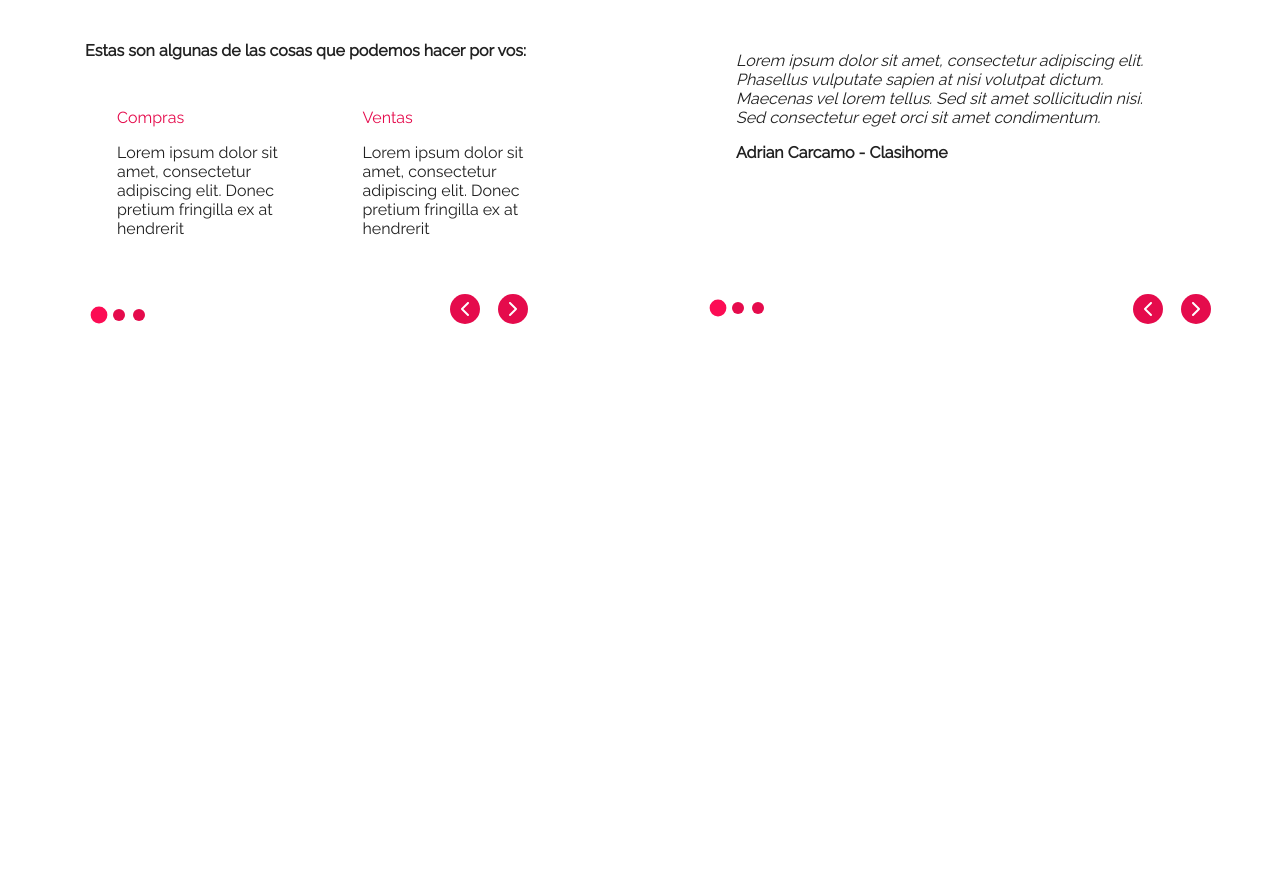
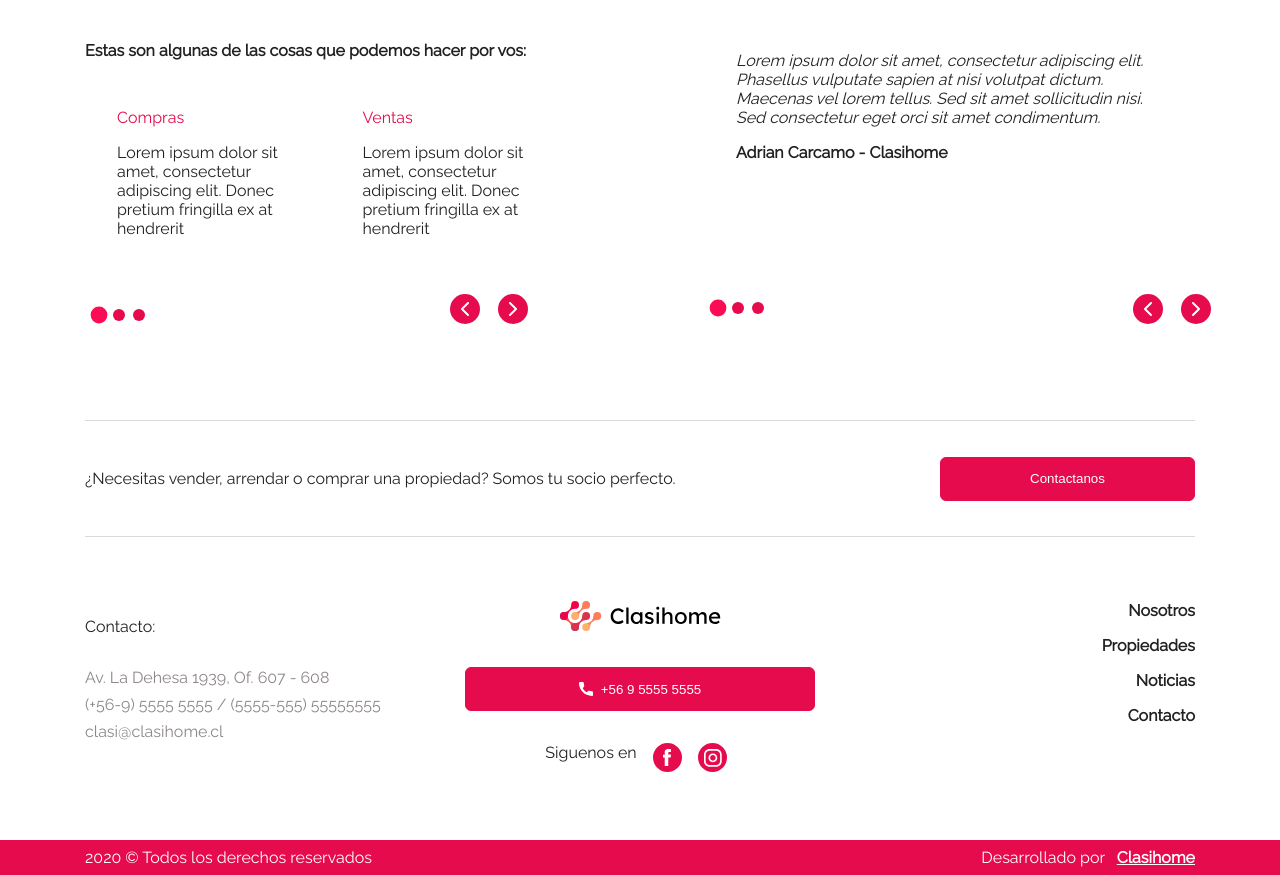
Before and after one commit to felixTineo/clasi-template-clasi, a Gatsby site: page / in a window 1280 px wide. Shown: the part 2700-3575 px from the top of the page. Before the commit the page ends 3024 px from the top, so only its background shows below. Built offline with nearby package versions, Linux system fonts and the light colour scheme; Gatsby itself is replaced by a stand-in of ours.

Commit message:
home done

```diff
--- a/src/_components/buttons/button.js
+++ b/src/_components/buttons/button.js
@@ -1,4 +1,3 @@
-import React from 'react';
 import styled from 'styled-components';
 import { hexToHsl } from '../../_util';
 
--- a/src/_components/buttons/icon.js
+++ b/src/_components/buttons/icon.js
@@ -1,4 +1,3 @@
-import React from 'react';
 import styled from 'styled-components';
 import { hexToHsl } from '../../_util';
 
--- a/src/_components/buttons/responsive.js
+++ b/src/_components/buttons/responsive.js
@@ -43,7 +43,7 @@ export default ({ onClick, visible })=> {
       gsap.to('#responsive-bar-middle', .25, { opacity: 1, backgroundColor: office.main.primaryColor });
       gsap.to('#responsive-bar-bottom', .25, { y: 0, rotate: 0, backgroundColor: office.main.primaryColor });
     }
-  },[visible])
+  },[visible, office.main.primaryColor])
 
   return(
     <Button onClick={onClick}>
--- a/src/_components/cards/property.js
+++ b/src/_components/cards/property.js
@@ -1,7 +1,6 @@
 import React from 'react';
 import Link from '../link';
 import styled from 'styled-components';
-import { Button } from '../buttons';
 
 const CardCont = styled.div`
   background-color: #fff;
--- a/src/_components/carousels/property.js
+++ b/src/_components/carousels/property.js
@@ -1,6 +1,5 @@
 import React, { useContext, Fragment } from 'react';
 import Context from '../../_context';
-import styled from 'styled-components';
 import { PropertyCard } from '../cards'
 import { Visible, Hidden } from 'react-grid-system';
 import { CarouselProvider, Slider, Slide, ButtonBack, ButtonNext } from 'pure-react-carousel';
--- a/src/_components/carousels/review.js
+++ b/src/_components/carousels/review.js
@@ -2,7 +2,7 @@ import React, { useContext, Fragment } from 'react';
 import Context from '../../_context';
 import styled from 'styled-components';
 import { Visible, Hidden } from 'react-grid-system';
-import { CarouselProvider, Slider, Slide, ButtonBack, ButtonNext, DotGroup, Dot } from 'pure-react-carousel';
+import { CarouselProvider, Slider, Slide, ButtonBack, ButtonNext, Dot } from 'pure-react-carousel';
 import 'pure-react-carousel/dist/react-carousel.es.css';
 
 const RevieweCont = styled.div`
--- a/src/_components/carousels/service.js
+++ b/src/_components/carousels/service.js
@@ -1,9 +1,8 @@
 import React, { useContext, Fragment } from 'react';
 import Context from '../../_context';
 import styled from 'styled-components';
-import { PropertyCard } from '../cards'
 import { Visible, Hidden } from 'react-grid-system';
-import { CarouselProvider, Slider, Slide, ButtonBack, ButtonNext, DotGroup, Dot } from 'pure-react-carousel';
+import { CarouselProvider, Slider, Slide, ButtonBack, ButtonNext, Dot } from 'pure-react-carousel';
 import 'pure-react-carousel/dist/react-carousel.es.css';
 
 const chunkArray = (myArray, chunk) =>{
@@ -65,7 +64,7 @@ export default ()=> {
                   <ServiceContainer>
                   {
                     mainItem.map(item => (
-                        <Service {...item} />
+                        <Service key={item.id} {...item} />
                     ))
                   }
                   </ServiceContainer>
--- a/src/_components/forms/form-code.js
+++ b/src/_components/forms/form-code.js
@@ -1,5 +1,5 @@
 import React from 'react';
-import styled from 'styled-components';
-import { Row, Col } from 'react-grid-system';
+//import styled from 'styled-components';
+//import { Row, Col } from 'react-grid-system';
 
 export default ()=> <span>Formulario buscar por codigo</span>
--- a/src/_components/inputs/text.js
+++ b/src/_components/inputs/text.js
@@ -1,4 +1,3 @@
-import React from 'react';
 import styled from 'styled-components';
 
 export default styled.input`
--- a/src/_context/index.js
+++ b/src/_context/index.js
@@ -1,3 +1,3 @@
-import React, { createContext } from 'react';
+import { createContext } from 'react';
 
 export default createContext(null);
--- a/src/_context/state.js
+++ b/src/_context/state.js
@@ -10,7 +10,7 @@ export default {
     id: "5e8e36b31c9d440000d35090",
     name: "ClasiHome",
     email: "clasi@clasihome.cl",
-    address: "Hola",
+    address: "Av. La Dehesa 1939, Of. 607 - 608",
     phone: {
       countryCode: "+56",
       areaCode: "9",
--- /dev/null
+++ b/src/_layout/footer/index.js
@@ -0,0 +1,228 @@
+import React, { useContext } from 'react';
+import { Link as GatsbyLink } from 'gatsby';
+import Context from '../../_context';
+import { Container, Row, Col, Visible } from 'react-grid-system';
+import { Button } from '../../_components/buttons';
+import styled from 'styled-components';
+
+const Footer = styled.footer`
+
+`
+const MainFooter = styled.div`
+  padding: 4rem 0;
+`
+const FooterRightsCont = styled.div`
+  background-color: ${props => props.theme.main.primaryColor};
+  color: ${props => props.theme.main.secondaryColor};
+  padding: 2rem 0;
+  @media(min-width: 768px){
+    padding: .5rem 0;
+  }
+`
+const OfficeInfoCont = styled.ul`
+  padding: 0;
+  margin: 0;
+  margin-top: 2rem;
+  list-style: none;
+`
+const OfficeInfo = styled.li`
+  color: #8E8787;
+  margin-bottom: .5rem;
+`
+const FooterRights = styled.ul`
+  padding: 0;
+  margin: 0;
+  list-style: none;
+  display: flex;
+  flex-direction: column;
+  justify-content: space-between;
+  align-items: flex-start;
+  @media(min-width: 768px){
+    flex-direction: row;
+    align-items: center;
+  }
+`
+const NavCont = styled.div`
+  margin: 2rem 0;
+  @media(min-width: 768px){
+    margin: 0;
+  }
+`
+const NavLink = styled.a`
+  color: #212121;
+  transition: 250ms ease;
+  text-decoration: none;
+  font-weight: bold;
+  margin-bottom: 1rem;
+  @media(min-width: 768px){
+    display: block;
+    text-align: right;
+  }
+  &:hover{
+    color: ${props => props.theme.main.primaryColor} !important;
+  }
+  &:visited{
+    color: #212121;
+  }
+`
+const SvgIcon = styled.svg`
+  fill: ${props => props.social ? props.theme.main.primaryColor : "#fff"};
+  margin-right: .5rem;
+`
+const SocialNav = styled.ul`
+  padding: 0;
+  margin: 0;
+  list-style: none;
+  //color: ${props => props.theme.main.primaryColor};
+  display: flex;
+  align-content: center;
+  justify-content: center;
+  margin-top: 2rem;
+`
+
+const SocialItem = styled.li`
+  margin-left: .5rem;
+`
+
+const Logo = styled.img`
+  object-fit: cover;
+  object-position: center;
+  max-width: 180px;
+`
+
+const HeaderTitle = styled.h1`
+  color: ${props => props.theme.main.primaryColor};
+  font-size: 1rem;
+  font-weight: bold;
+`
+
+const DevelopBy = styled.a`
+  color: #fff !important;
+  font-weight: bold;
+  margin-left: .5rem;
+`
+
+const LogoCont = styled.div`
+  margin-bottom: 2rem;
+  text-align: center;
+`
+
+
+export default ()=> {
+  const office = useContext(Context).office;
+  const state = useContext(Context);
+  return(
+    <Footer>
+      <MainFooter>
+        <Container>
+          <Row>
+            <Col xs={12} md={4}>
+              <p>Contacto:</p>
+              <OfficeInfoCont>
+                <OfficeInfo>
+                  {office.address}
+                </OfficeInfo>
+                <OfficeInfo>
+                  {`(${office.phone.countryCode}-${office.phone.areaCode}) ${office.phone.phoneNumber} / (${office.mobile.countryCode}-${office.mobile.areaCode}) ${office.mobile.phoneNumber}`}
+                </OfficeInfo>
+                <OfficeInfo>
+                  {office.email}
+                </OfficeInfo>
+              </OfficeInfoCont>
+            </Col>
+            <Col xs={12} md={4}>
+              <Row>
+                <Col xs={12}>
+                  <GatsbyLink to="/" style={{ textDecoration: 'none' }}>
+                    <LogoCont>
+                        {
+                          state.main.logo.isImage
+                            ?<Logo src="/logo.svg" alt="logo" />
+                            :<HeaderTitle>{state.main.logo.value}</HeaderTitle>
+                        }
+                    </LogoCont>
+                  </GatsbyLink>
+                </Col>
+                <Col xs={12}>
+                  <Button outlined primary block>
+                    <SvgIcon width="14" height="14" viewBox="0 0 14 14" fill="none" xmlns="http://www.w3.org/2000/svg">
+                      <path d="M12.8766 9.1894C12.0195 9.1894 11.1779 9.05534 10.3804 8.79178C9.98958 8.65849 9.50917 8.78077 9.27066 9.02573L7.6965 10.2141C5.87092 9.23956 4.7464 8.11541 3.78521 6.30354L4.93857 4.77039C5.23822 4.47114 5.3457 4.03401 5.21693 3.62385C4.95224 2.82213 4.81779 1.98093 4.81779 1.12343C4.81782 0.503963 4.31386 0 3.69443 0H1.12339C0.503964 0 0 0.503964 0 1.12339C0 8.22365 5.77639 14 12.8766 14C13.4961 14 14 13.496 14 12.8766V10.3127C14 9.69336 13.496 9.1894 12.8766 9.1894Z"/>
+                    </SvgIcon>
+                      <span>{`${office.phone.countryCode} ${office.phone.areaCode} ${office.phone.phoneNumber}`}</span>
+                  </Button>
+                </Col>
+                <Col xs={12}>
+                  <SocialNav>
+                    <li>Siguenos en</li>
+                    <SocialItem style={{ marginLeft: "1rem" }}>
+                      <a href="https://www.facebook.com">
+                        <SvgIcon social={true} width="29" height="29" fill="none" version="1.1" viewBox="0 0 29 29" xmlns="http://www.w3.org/2000/svg">
+                          <path d="m14.457 0a14.5 14.5 0 0 0-14.457 14.5 14.5 14.5 0 0 0 14.5 14.5 14.5 14.5 0 0 0 14.5-14.5 14.5 14.5 0 0 0-14.5-14.5 14.5 14.5 0 0 0-0.042969 0zm0.91016 6h2.6328v2.9805h-1.9355c-0.3833 0-0.76953 0.39326-0.76953 0.68555v1.957h2.7012c-0.1087 1.5007-0.33203 2.873-0.33203 2.873h-2.3828v8.5039h-3.5527v-8.5059h-1.7285v-2.8613h1.7285v-2.3398c0-0.42786-0.087828-3.293 3.6387-3.293z" />
+                        </SvgIcon>
+                      </a>
+                    </SocialItem>
+                    <SocialItem>
+                      <a href="https://www.instagram.com">
+                        <SvgIcon social={true} width="29" height="29" fill="none" version="1.1" viewBox="0 0 29 29" xmlns="http://www.w3.org/2000/svg">
+                          <path d="m14.457 0a14.5 14.5 0 0 0-14.457 14.5 14.5 14.5 0 0 0 14.5 14.5 14.5 14.5 0 0 0 14.5-14.5 14.5 14.5 0 0 0-14.5-14.5 14.5 14.5 0 0 0-0.042969 0zm-2.916 6h6.6504c3.0602 0 5.543 2.4808 5.543 5.541v6.6504c0 3.0602-2.4828 5.543-5.543 5.543h-6.6504c-3.0603 0-5.541-2.4828-5.541-5.543v-6.6504c0-3.0603 2.4808-5.541 5.541-5.541zm0 1.6621c-2.1392 0-3.8789 1.7397-3.8789 3.8789v6.6504c0 2.1392 1.7397 3.8809 3.8789 3.8809h6.6504c2.1392 0 3.8809-1.7417 3.8809-3.8809v-6.6504c0-2.1392-1.7417-3.8789-3.8809-3.8789h-6.6504zm3.3262 2.7715c2.4484 0 4.4336 1.9852 4.4336 4.4336 0 2.4484-1.9852 4.4336-4.4336 4.4336-2.4484 0-4.4336-1.9852-4.4336-4.4336 0-2.4484 1.9852-4.4336 4.4336-4.4336zm0 1.6621c-1.5273 0-2.7715 1.243-2.7715 2.7715 0 1.5273 1.2442 2.7715 2.7715 2.7715 1.5273 0 2.7715-1.2442 2.7715-2.7715 0-1.5285-1.2442-2.7715-2.7715-2.7715z"/>
+                        </SvgIcon>
+                      </a>
+                    </SocialItem>
+                  </SocialNav>
+                </Col>
+              </Row>
+            </Col>
+            <Col xs={12} md={4}>
+              <NavCont>
+                <Row>
+                  <Col xs={6} md={12}>
+                    <NavLink href="#about">
+                      Nosotros
+                    </NavLink>
+                  </Col>
+                  <Col xs={6} md={12}>
+                    <NavLink href="#properties">
+                      Propiedades
+                    </NavLink>
+                  </Col>
+                  <Visible md xs xxl lg xl>
+                    <Col xs={6} md={12}>
+                      <NavLink href="#news">
+                        Noticias
+                      </NavLink>
+                    </Col>
+                  </Visible>
+                  <Col xs={6} md={12}>
+                    <NavLink href="#contact">
+                      Contacto
+                    </NavLink>
+                  </Col>
+                </Row>
+              </NavCont>
+            </Col>
+          </Row>
+        </Container>
+      </MainFooter>
+      <FooterRightsCont>
+        <Container>
+          <FooterRights>
+            <li>2020 © Todos los derechos reservados</li>
+            <li>Desarrollado por <DevelopBy href="https://www.clasihome.cl">Clasihome</DevelopBy></li>
+          </FooterRights>
+        </Container>
+      </FooterRightsCont>
+
+    </Footer>
+  )
+}
+/*
+              <GatsbyLink to="/" style={{ textDecoration: 'none' }}>
+                <a href="/">
+                    {
+                      state.main.logo.isImage
+                        ?<Logo src={state.main.logo.value} alt="logo" />
+                        :<HeaderTitle>{state.main.logo.value}</HeaderTitle>
+                    }
+                </a>
+              </GatsbyLink>
+*/
--- a/src/_layout/header/nav-movil.js
+++ b/src/_layout/header/nav-movil.js
@@ -128,12 +128,12 @@ export default ()=> {
           </SocialItem>
           <SocialItem>
             <NavLink href="https://facebook.com" target="_blank">
-              <img src="/icons/facebook.svg" />
+              <img src="/icons/facebook.svg" alt="facebook" />
             </NavLink>
           </SocialItem>
           <SocialItem>
             <NavLink href="https://instagram.com" target="_blank">
-              <img src="/icons/instagram.svg" />
+              <img src="/icons/instagram.svg" alt="instagram" />
             </NavLink>
           </SocialItem>
         </SocialCont>
--- a/src/_layout/index.js
+++ b/src/_layout/index.js
@@ -1,8 +1,9 @@
-import React, { useEffect } from 'react';
+import React from 'react';
 import Context from '../_context';
 import data from '../_context/state';
 import styled, { ThemeProvider } from 'styled-components';
 import Header from './header';
+import Footer from './footer';
 
 const Layout = styled.div`
   overflow: hidden;
@@ -27,6 +28,7 @@ export default ({ children })=> {
           <Body>
             {children}
           </Body>
+          <Footer />
         </Layout>
       </ThemeProvider>
     </Context.Provider>
--- a/src/_sections/home/about.js
+++ b/src/_sections/home/about.js
@@ -7,6 +7,7 @@ import { ServiceCarousel, ReviewCarousel } from '../../_components/carousels';
 
 const MainCont = styled.section`
   position: relative;
+  padding-bottom: 6rem;
 `
 const HeroInfoCont = styled.div`
   background-color: ${props => props.theme.main.primaryColor};
@@ -61,7 +62,6 @@ const CarouselCont = styled.div`
 
 export default ()=> {
   const state = useContext(Context).home;
-  console.log("FOOOOOOOOOOO", state);
   return(
     <MainCont>
       <HeroInfoCont>
@@ -100,7 +100,7 @@ export default ()=> {
           <Col xs={12} md={6}>
             <TitleQuoteCont>
               <SvgCont width="84" height="101" viewBox="0 0 84 101" fill="none" xmlns="http://www.w3.org/2000/svg">
-                <path fill-rule="evenodd" clip-rule="evenodd" d="M56 48.3737L56 0H84L84 48.3737L72.6923 101H58.1538L66.2308 48.3737H56ZM0 48.3737L0 0L28 0L28 48.3737L16.6923 101H2.15385L10.2308 48.3737H0Z"/>
+                <path fillRule="evenodd" clipRule="evenodd" d="M56 48.3737L56 0H84L84 48.3737L72.6923 101H58.1538L66.2308 48.3737H56ZM0 48.3737L0 0L28 0L28 48.3737L16.6923 101H2.15385L10.2308 48.3737H0Z"/>
               </SvgCont>
             </TitleQuoteCont>
             <QuoteCarouselCont>
--- /dev/null
+++ b/src/_sections/home/contact.js
@@ -0,0 +1,39 @@
+import React, { useContext } from 'react';
+import styled from 'styled-components';
+import { Container, Row, Col } from 'react-grid-system';
+import Context from '../../_context';
+import { Button } from '../../_components/buttons';
+
+const SectionCont = styled.div`
+  padding: 2rem 0;
+  border-top: 1px solid #dadada;
+  border-bottom: 1px solid #dadada;
+`
+const SectionText = styled.p`
+  text-align: center;
+  @media(min-width: 768px){
+    text-align: left;
+  }
+`
+
+export default ()=> {
+  const sectionText = useContext(Context).home.contact.title;
+  return(
+    <Container>
+      <SectionCont>
+          <Row align="center">
+            <Col xs={12} md={9}>
+              <SectionText>
+                {sectionText}
+              </SectionText>
+            </Col>
+            <Col xs={12} md={3}>
+              <Button outlined primary block>
+                Contactanos
+              </Button>
+            </Col>
+          </Row>
+      </SectionCont>
+    </Container>
+  )
+}
--- a/src/_sections/home/hero.js
+++ b/src/_sections/home/hero.js
@@ -2,7 +2,6 @@ import React, { useContext } from 'react';
 import styled from 'styled-components';
 import Context from '../../_context';
 import { FormProperty } from '../../_components/forms'
-import { Container } from 'react-grid-system';
 
 const MainCont = styled.section`
   position: relative;
@@ -54,7 +53,7 @@ export default ()=> {
       <DownButton href="#properties">
         <SvgCont width="30" height="30" viewBox="0 0 30 30" fill="none" xmlns="http://www.w3.org/2000/svg">
           <circle cx="15" cy="15" r="14.5"/>
-          <path d="M19.2426 14L15 18.2427L10.7574 14" stroke-linecap="round" stroke-linejoin="round"/>
+          <path d="M19.2426 14L15 18.2427L10.7574 14" strokeLinecap="round" strokeLinejoin="round"/>
         </SvgCont>
       </DownButton>
     </MainCont>
--- a/src/_util/hex-to-hsl.js
+++ b/src/_util/hex-to-hsl.js
@@ -8,7 +8,7 @@ export default (hex, light) => {
     b /= 255;
     let max = Math.max(r, g, b), min = Math.min(r, g, b);
     let h, s, l = (max + min) / 2;
-    if(max == min){
+    if(max === min){
       h = s = 0; // achromatic
     }else{
       let d = max - min;
@@ -17,6 +17,7 @@ export default (hex, light) => {
         case r: h = (g - b) / d + (g < b ? 6 : 0); break;
         case g: h = (b - r) / d + 2; break;
         case b: h = (r - g) / d + 4; break;
+        default: h = (g - b) / d + (g < b ? 6 : 0); break;
       }
       h /= 6;
     }
--- a/src/pages/index.js
+++ b/src/pages/index.js
@@ -3,6 +3,7 @@ import Layout from '../_layout';
 import Hero from '../_sections/home/hero';
 import Properties from '../_sections/home/properties';
 import About from '../_sections/home/about';
+import Contact from '../_sections/home/contact';
 
 export default function Home() {
   return (
@@ -10,6 +11,7 @@ export default function Home() {
       <Hero />
       <Properties />
       <About />
+      <Contact />
     </Layout>
   )
 }
```
